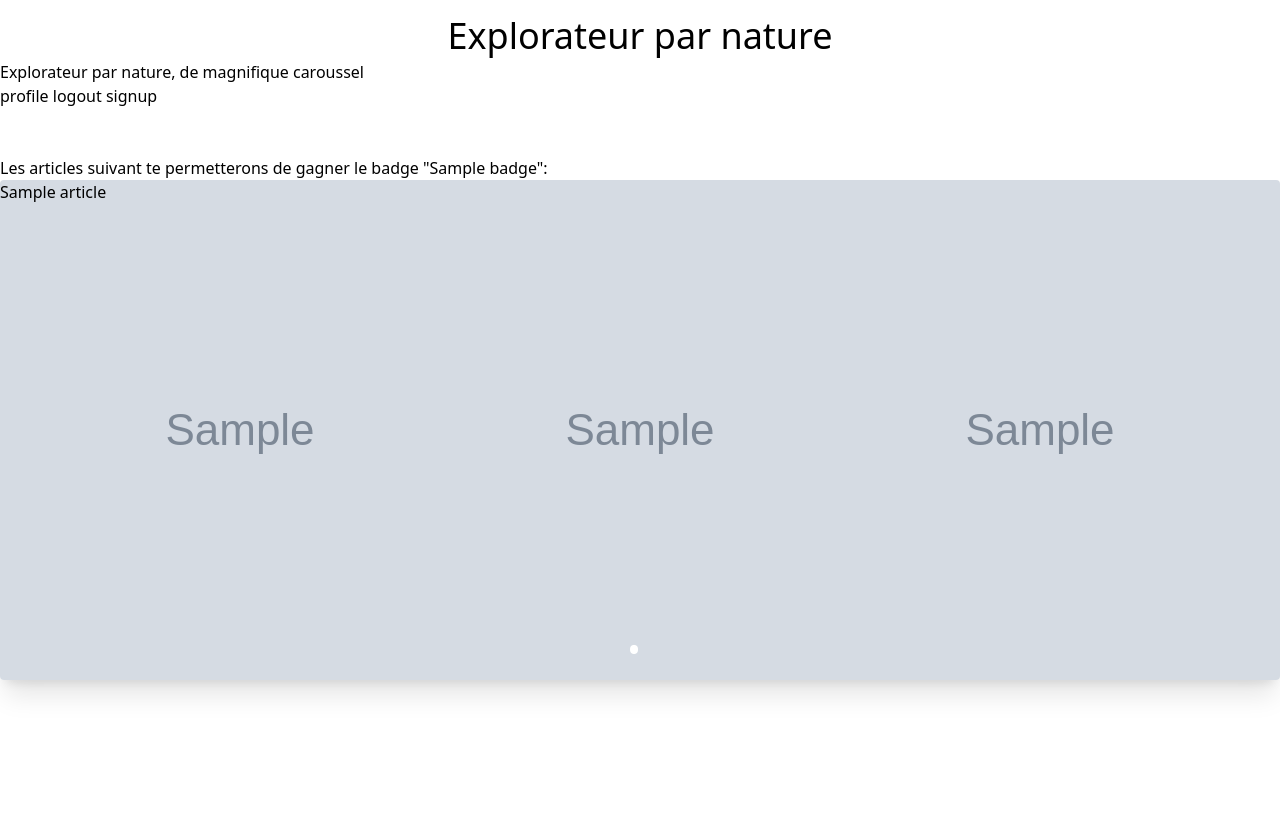
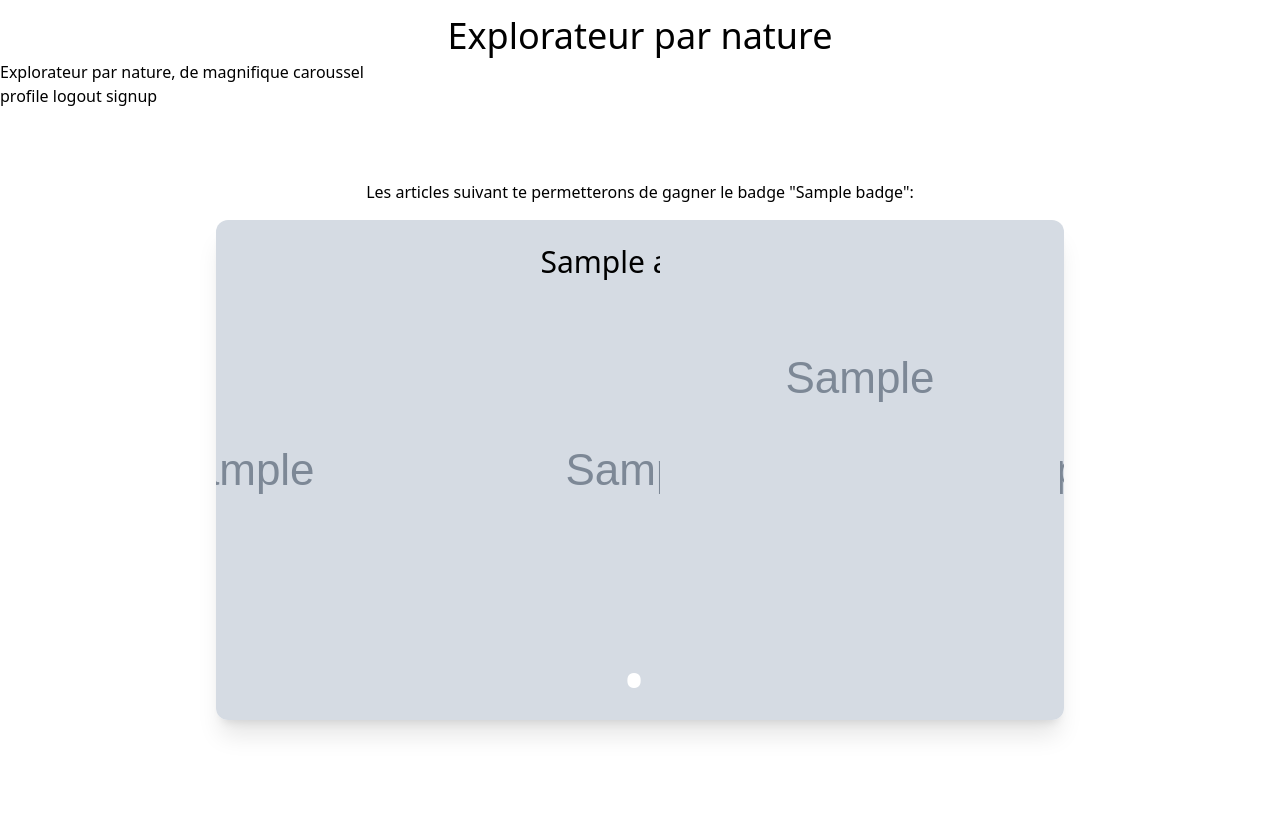
Before and after one commit to sebajou/explorateur-par-nature-express, a Django app: page / in a window 1280 px wide. After the commit the page ends 735 px from the top, so only its background shows below. Run offline with Django 3.2, Linux system fonts and the light colour scheme; tables that the repository leaves empty hold one stand-in row (values such as "Sample post"); grey boxes marked "Sample" are stand-in pictures; parts of the project's set-up code (start-up, migrations or seed data) failed here and were passed over; some libraries are stand-ins or nearby versions.

Commit message:
feat: improve estetic of dynamique caroussel

```diff
--- a/UsersApp/templates/UsersApp/wheel3.html
+++ b/UsersApp/templates/UsersApp/wheel3.html
@@ -35,10 +35,15 @@
       </style>
 
 {% regroup articles by id_badge as articles_badge %}
-
+<div class="grid grid-cols-6 gap-4">
 {% for articles in articles_badge %}
     <!-- define each caroussel -->
-    Les articles suivant te permetterons de gagner le badge "{{ articles.grouper.title }}": <br>
+    <div class="col-start-2 col-span-4 font-titre text-center">
+        <button class="px-6 mt-6 bg-explor-yellow bg-opacity-70 rounded-full">
+            Les articles suivant te permetterons de gagner le badge "{{ articles.grouper.title }}":
+        </button>
+    </div>
+
       <style>
         {% for article in articles.list %}#carousel{{forloop.parentloop.counter}}-{{forloop.counter0}}:checked~.control-{{forloop.counter0}} {
         display: block;
@@ -51,28 +56,37 @@
         }{% endfor %}
       </style>
 
-    <div class="carousel relative rounded relative overflow-hidden shadow-xl">
+
+    <div class="col-start-2 col-span-4 carousel relative rounded-xl relative overflow-hidden shadow-xl">
         <div class="carousel-inner relative overflow-hidden w-full">
             {% for article in articles.list %}
             <!-- define each Slide -->
+            <span class="absolute top-0 right-0 inline-flex items-center justify-center px-2 py-1 text-xs font-bold leading-none text-red-100 transform translate-x-1 translate-y-1 rounded-full">
+                <img src="{{ MEDIA_URL }}{{ articles.grouper.image_badge }}" alt=""/>
+            </span>
             <input class="carousel-open" type="radio" id="carousel{{forloop.parentloop.counter}}-{{forloop.counter0}}" name="carousel{{forloop.parentloop.counter}}" aria-hidden="true" hidden=""
             checked="checked" style="display:none">
             <div class="carousel-item absolute opacity-0 bg-center" style="height:500px; background-image: url({{ MEDIA_URL }}{{ article.article_cover_image }})">
-            {{article.title}}</div>
+                <div class="col-start-2 col-span-4 font-corps text-center text-explor-white text-3xl">
+                    <button class="px-6 mt-6 bg-explor-green bg-opacity-70 hover:bg-explor-sky rounded-full">
+                        {{article.title}}
+                    </button>
+                </div>
+            </div>
             {% endfor %}
             <ol class="carousel-indicators">
             {% for article in articles.list %}
                 <li class="inline-block mr-3">
                     <label for="carousel{{forloop.parentloop.counter}}-{{forloop.counter0}}"
-                    class="carousel-bullet cursor-pointer block text-4xl text-white hover:text-blue-700">•</label>
+                    class="carousel-bullet cursor-pointer block text-6xl text-white hover:text-blue-700">•</label>
                 </li>
             {% endfor %}
             </ol>
         </div>
     </div>
-<br><br><br>
-{% endfor %}
-<br><br><br>
+    <br><br><br>
+    {% endfor %}
+</div>
 
 
 
```
